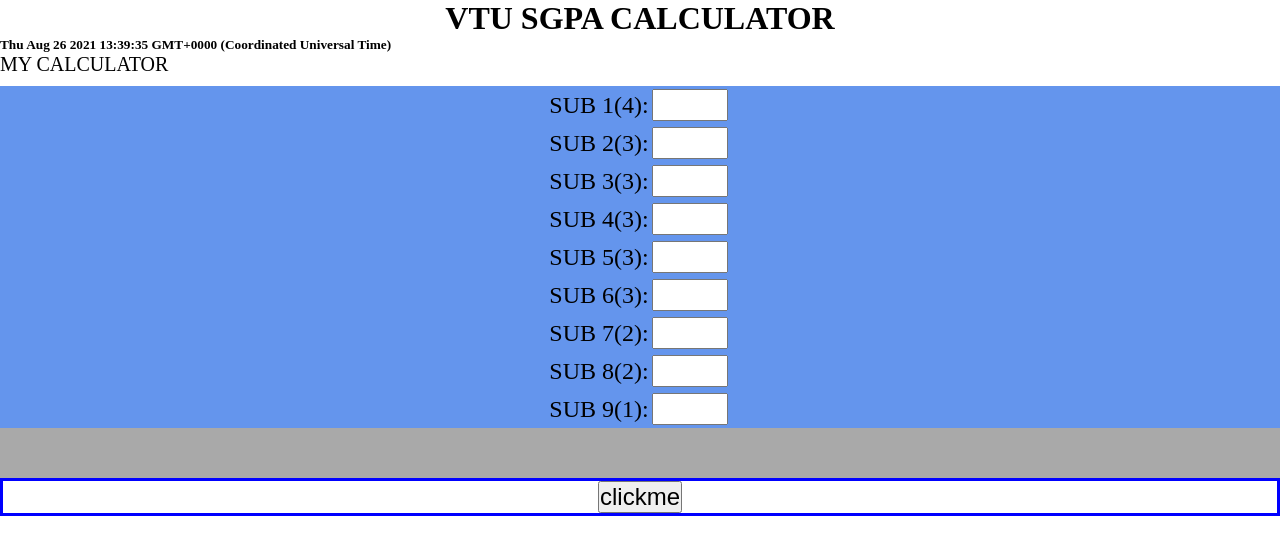
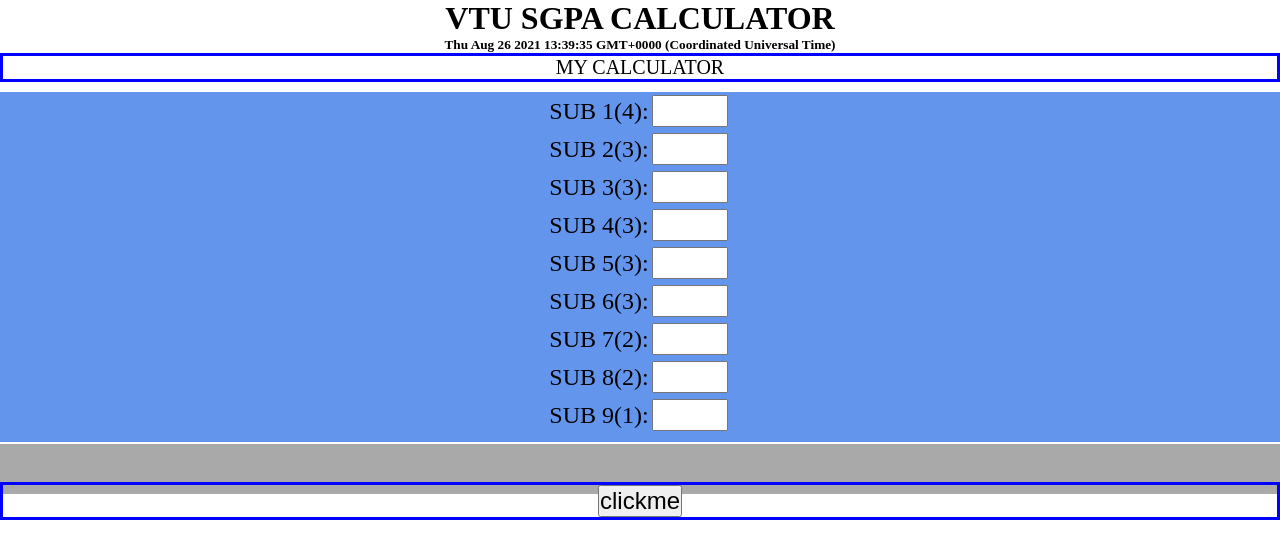
Before and after one commit to abhidev111/sample-web-host, a plain HTML site: page index.html in a window 1280 px wide. Drawn offline with Linux system fonts and the light colour scheme.

Commit message:
Update index.css

```diff
--- a/index.css
+++ b/index.css
@@ -3,17 +3,21 @@
     margin: 0;
     padding: 0;
 }
-h1{
+h1,h5{
     text-align: center;
 }
 .container{
     border : 3px solid blue;
     text-align: center;
-    margin-top: 0.9%;
+    position: relative;
+    top : 40px;
+
 
 }
 #firstContainer{
     font-size:20px;
+    border : 3px solid blue;
+    text-align: center;
 }
 button{
     font-size:24px;
@@ -22,16 +26,12 @@ button{
     font-size:24px;
     color: chartreuse;
 }
-#buttn{
-    position: absolute;
-    margin-left :  auto ;
-    /* margin-right: auto; */
-}
+
 #calc {
     margin-top :10px;
 
     text-align: center;
-    height: 380px;
+    height: 350px;
     background: cornflowerblue;
     font-size:24px;
 
@@ -44,6 +44,7 @@ input{
 #result{
     height:50px;
     background:darkgray;
-    margin: 0px;
-    font-size:20px;
+    position: relative;
+    top:10px;
+    font-size:25px;
 }
```
